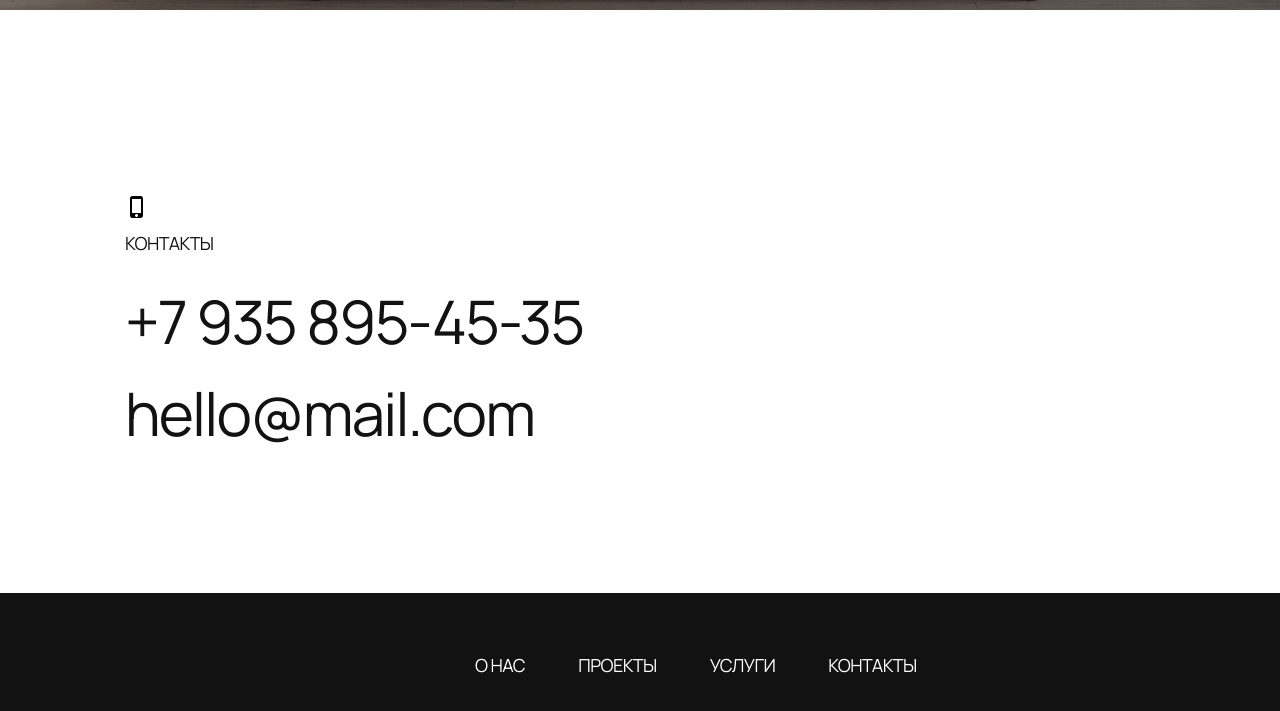
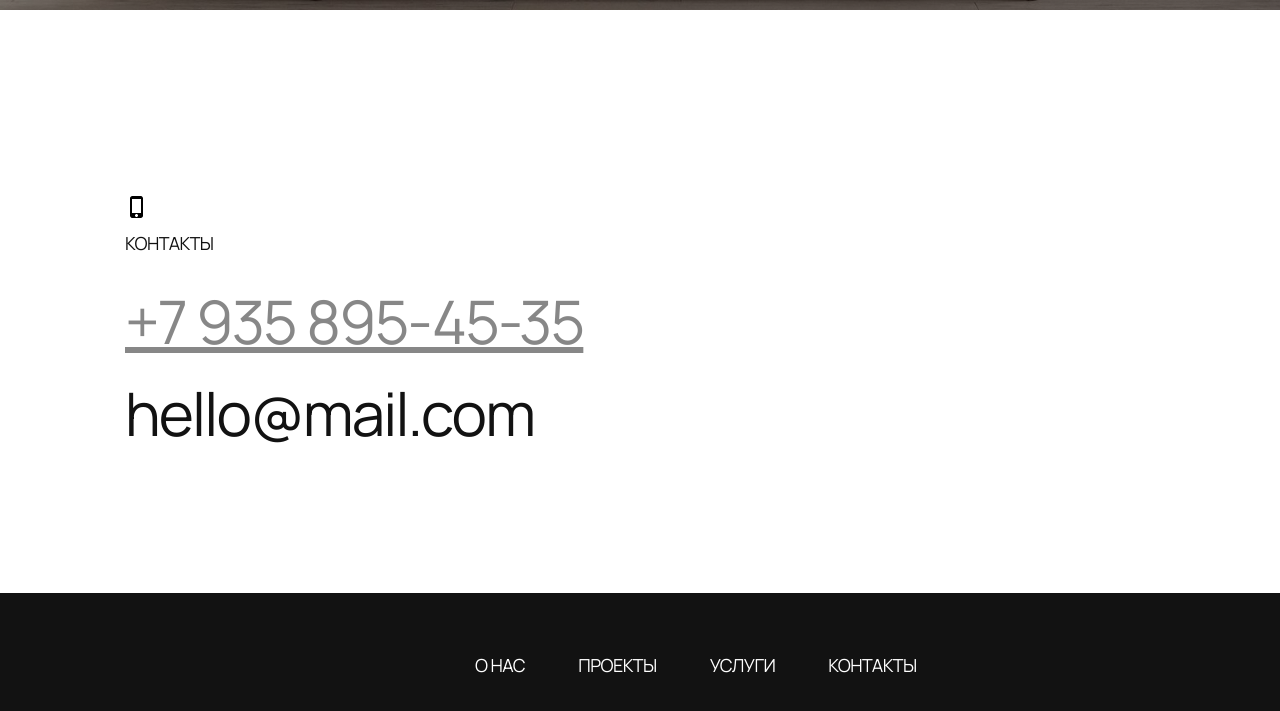
Before and after one commit to AlinaKoltsova/module1, a plain HTML site: page index.html in a window 1280 px wide. In both pictures the pointer is over the link "+7 935 895-45-35". Shown: the part 6297-7008 px from the top of the page. Drawn offline with Linux system fonts and the light colour scheme.

Commit message:
Update styles.css

```diff
--- a/styles/styles.css
+++ b/styles/styles.css
@@ -376,6 +376,12 @@ a.contact-email:hover {
     color: #121212;
     opacity: 0.5;
 }
+a.contact-phone:hover {
+
+    text-decoration: underline;
+    color: #121212;
+    opacity: 0.5;
+}
 
 /*СЕКЦИЯ 8*/
 /*ФУТЕР*/
```
